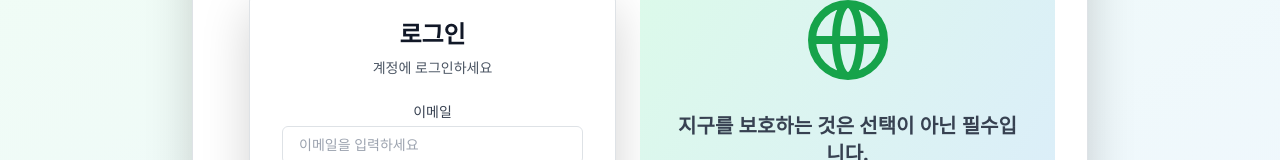
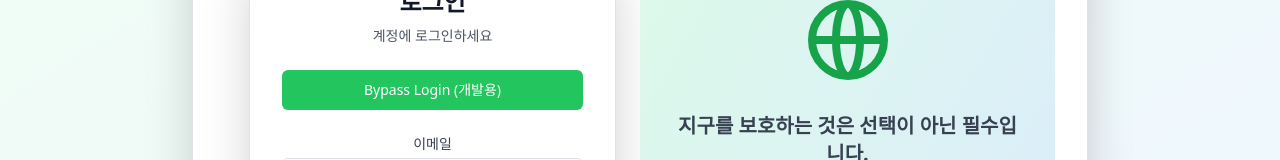
Before and after one commit to piachany/SseuDam, a React (Vite) app in the folder src/main/frontend/: page /auth in a window 1280 px wide. Shown: the part 343-503 px from the top of the page. Built offline with nearby package versions, Linux system fonts and the light colour scheme; no server answers.

Commit message:
[최초커밋] 서버 없이 작업하기 브랜치

```diff
--- a/src/main/frontend/src/components/auth/LoginPage.tsx
+++ b/src/main/frontend/src/components/auth/LoginPage.tsx
@@ -22,6 +22,23 @@ export function LoginPage() {
   const [password, setPassword] = useState("");
   const [error, setError] = useState<string>("");
   const [isLoading, setIsLoading] = useState(false);
+
+  // ✅ Bypass 로그인 (개발용)
+    const bypassLogin = () => {
+        const bypassUserData: User = {
+          uid: 'bypass-user',
+          email: 'bypass@example.com',
+          nickname: 'Bypass User',
+          createdAt: new Date().toISOString(),
+          lastLogin: new Date().toISOString(),
+          monthly_points: 0, // or any default value
+          isGuest: false,
+          role: 'user',
+        };
+      setUser(bypassUserData);
+      navigate("/home");
+    };
+
 
   const handleLogin = async (e: React.FormEvent) => {
     e.preventDefault();
@@ -59,6 +76,7 @@ export function LoginPage() {
         nickname: response.nickname,
         createdAt: response.createdAt,
         lastLogin: response.lastLogin,
+        monthly_points: response.monthly_points,
         isGuest: false,
         role: "user"
       };
@@ -102,6 +120,15 @@ export function LoginPage() {
             <AlertDescription>{error}</AlertDescription>
           </Alert>
         )}
+
+         {/* Bypass 로그인 버튼 */}
+        <Button
+          type="button"
+          onClick={bypassLogin}
+          className="w-full h-10 mb-4 bg-green-500 text-white hover:bg-green-600" // 다른 버튼과 구분되는 색상
+          >
+            Bypass Login (개발용)
+        </Button>
 
         <form onSubmit={handleLogin} className="space-y-4">
           <div>
--- a/src/main/frontend/src/components/auth/authstore.ts
+++ b/src/main/frontend/src/components/auth/authstore.ts
@@ -36,9 +36,15 @@ export const useAuthStore = create<AuthState>((set) => ({
 
   // ✅ 새로고침 시 localStorage에서 사용자 정보 복원
   syncUser: () => {
-    const storedUser = localStorage.getItem("user");
-    if (storedUser) {
-      set({ user: JSON.parse(storedUser) });
+    try {
+      const storedUser = localStorage.getItem("user");
+      if (storedUser) {
+        const parsedUser = JSON.parse(storedUser);
+        set({ user: parsedUser });
+      }
+    } catch (error) {
+      console.error("Failed to parse user data from localStorage:", error);
+      localStorage.removeItem("user"); // 잘못된 데이터 제거
     }
   },
 }));
--- a/src/main/frontend/src/types/auth.ts
+++ b/src/main/frontend/src/types/auth.ts
@@ -25,4 +25,5 @@ export interface LoginRequest {
     lastLogin: string;
     isGuest: boolean;
     role: string;
+    monthly_points?: number;
   }
```
